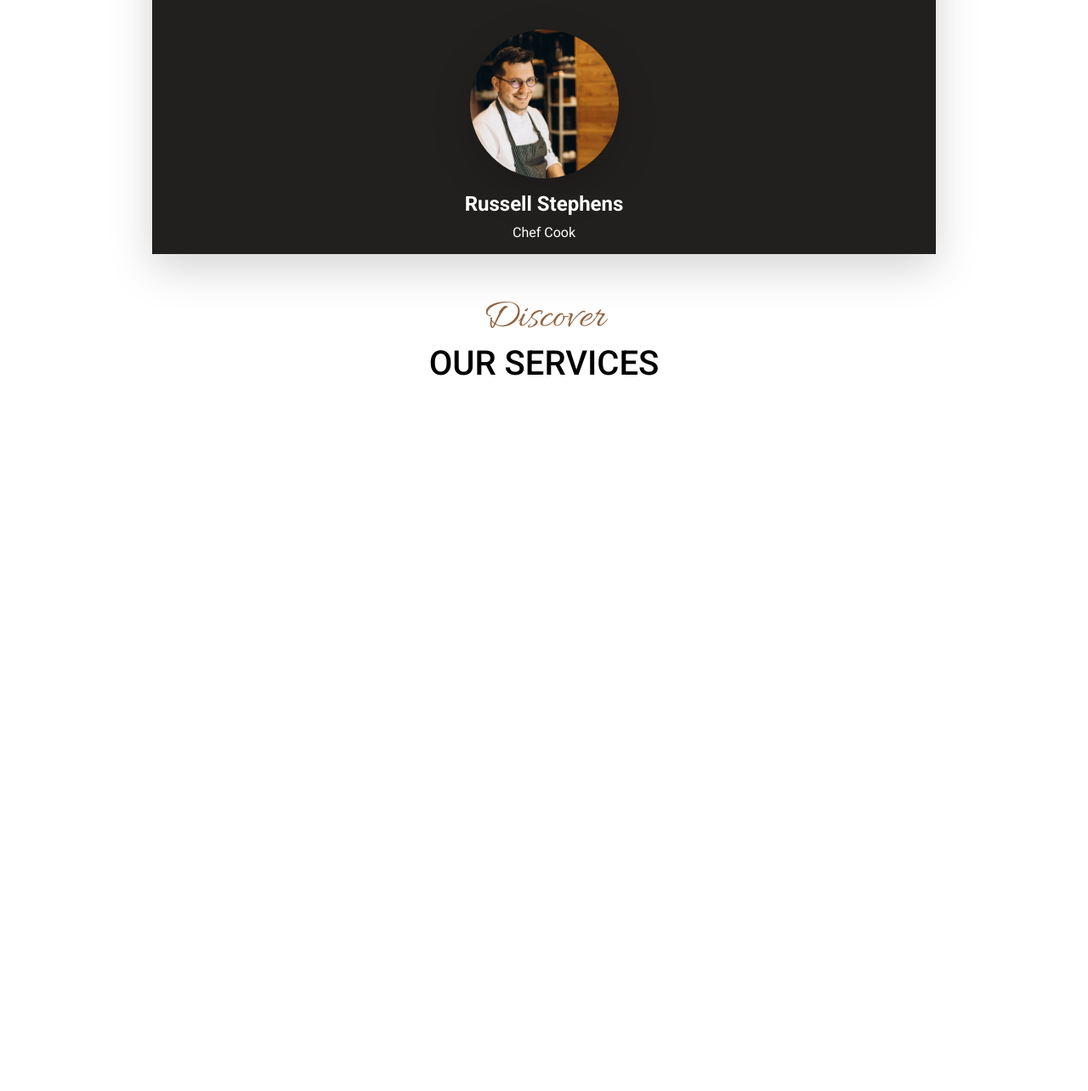
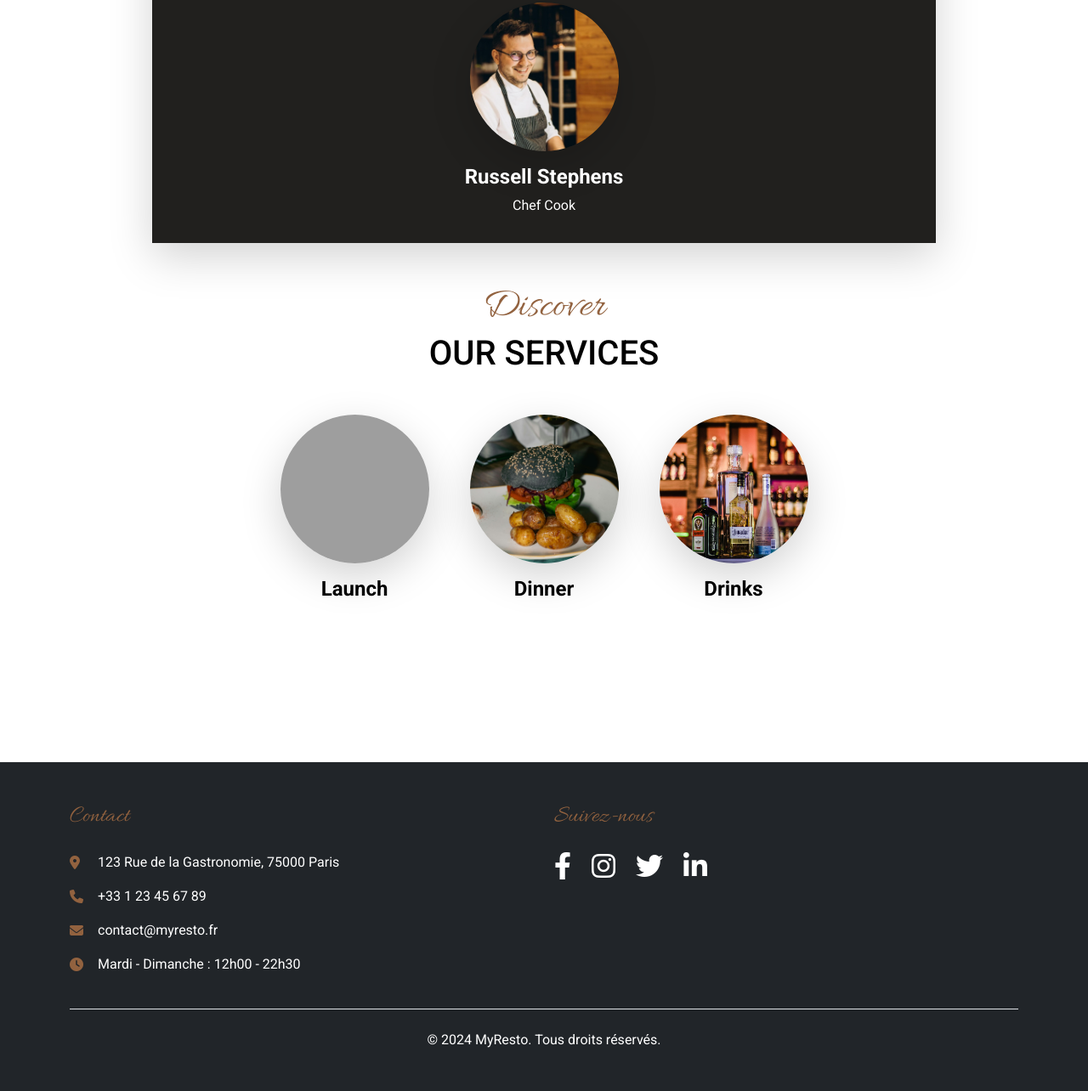
Before and after one commit to MatxCode/MyRestaurant, a plain HTML site: page index.html in a window 1280 px wide. Shown: the part 1103-2387 px from the top of the page at 85% size. Before the commit the page ends 1600 px from the top, so only its background shows below. Drawn offline with nearby package versions, Linux system fonts and the light colour scheme; grey boxes are pictures that could not be loaded.

Commit message:
add footer and finish content-section

```diff
--- a/assets/style/style.css
+++ b/assets/style/style.css
@@ -63,15 +63,53 @@
     font-size: 3rem;
 }
 
+.store-card
+{
+    width: 80%;
+}
+
+.discover-content
+{
+    padding: 4rem;
+    height: 150vh;
+}
+
+/* Footer Styles */
+.text-brown {
+    color: #92623f !important;
+}
+
+.social-link {
+    transition: all 0.3s ease;
+}
+
+.social-link:hover {
+    color: #92623f !important;
+    transform: translateY(-5px);
+}
+
+.social-icons {
+    margin-top: 1rem;
+}
+
+footer ul li {
+    display: flex;
+    align-items: center;
+}
+
+footer ul li i {
+    min-width: 25px;
+}
+
 /* Responsive */
 
 @media screen and (max-width: 768px) {
     .hero-section h2.font-resto {
-        font-size: 2.5rem; /* Taille réduite pour mobile */
+        font-size: 2.5rem;
     }
 
     .hero-section h1.font-roboto {
-        font-size: 3.5rem; /* Taille réduite pour mobile */
+        font-size: 3.5rem;
     }
     .book-button
     {
@@ -82,14 +120,33 @@
     {
         margin-top: -10rem;
     }
+    .discover-content
+    {
+        height: 150vh;
+        padding: 1.5rem;
+    }
+    .img-services
+    {
+        width: 100px;
+        height: 100px;
+    }
+    footer h3 {
+        text-align: center;
+    }
+    footer .social-icons {
+        justify-content: center;
+    }
+    footer ul {
+        text-align: left;
+    }
 }
 
 @media screen and (max-width: 480px) {
     .hero-section h2.font-resto {
-        font-size: 2rem; /* Encore plus petit pour les très petits écrans */
+        font-size: 2rem;
     }
 
     .hero-section h1.font-roboto {
-        font-size: 3rem; /* Encore plus petit pour les très petits écrans */
+        font-size: 3rem;
     }
 }
--- a/index.html
+++ b/index.html
@@ -55,9 +55,9 @@
             </section>
 
             <main>
-                <section class="discover-content d-flex justify-content-around align-items-center flex-column" style="padding: 4rem; height: 100vh">
-                    <div class="store-card shadow-lg" style="width: 80%; height: 80%; background-color: #21201e">
-                        <h2 class="font-resto content-title text-center pt-5">Discover</h2>
+                <section class="discover-content d-flex justify-content-start align-items-center flex-column">
+                    <div class="store-card shadow-lg h-md-50 pb-3" style="background-color: #21201e">
+                        <h2 class="font-resto content-title text-center pt-3">Discover</h2>
                         <h1 class="font-roboto text-white text-center">OUR RESTAURANT</h1>
                         <p class="text-center text-white p-3">
                             Plongez dans l'atmosphère chaleureuse de notre restaurant gastronomique. Venez
@@ -74,12 +74,85 @@
                             </div>
                         </div>
                     </div>
-                    <div class="services-card">
+                    <div class="services-card pb-5">
                         <h2 class="font-resto content-title text-center pt-5 mb-0">Discover</h2>
                         <h1 class="font-roboto text-black text-center mt-0">OUR SERVICES</h1>
+                        <div class="d-flex justify-content-center align-items-center gap-5 mt-5 flex-md-row flex-column">
+                            <div>
+                                <img src="assets/img/img-launch.jpg" alt="chef cuisinier du restaurant"
+                                     class="rounded-circle img-fluid shadow-lg img-services"
+                                     style="width: 175px; height: 175px; object-fit: cover;">
+                                <h4 class="text-black fw-bold text-center mt-3">Launch</h4>
+                            </div>
+                            <div>
+                                <img src="assets/img/img-dinner.jpg" alt="chef cuisinier du restaurant"
+                                     class="rounded-circle img-fluid shadow-lg img-services"
+                                     style="width: 175px; height: 175px; object-fit: cover;">
+                                <h4 class="text-black fw-bold text-center mt-3">Dinner</h4>
+                            </div>
+                            <div>
+                                <img src="assets/img/img-drinks.jpg" alt="chef cuisinier du restaurant"
+                                     class="rounded-circle img-fluid shadow-lg img-services"
+                                     style="width: 175px; height: 175px; object-fit: cover;">
+                                <h4 class="text-black fw-bold text-center mt-3">Drinks</h4>
+                            </div>
+                        </div>
                     </div>
                 </section>
             </main>
+
+            <footer class="bg-dark text-white py-5">
+                <div class="container">
+                    <div class="row">
+                        <!-- Section Contact -->
+                        <div class="col-md-6 mb-4 mb-md-0">
+                            <h3 class="font-resto text-brown mb-4">Contact</h3>
+                            <ul class="list-unstyled">
+                                <li class="mb-3">
+                                    <i class="fas fa-map-marker-alt me-2 text-brown"></i>
+                                    123 Rue de la Gastronomie, 75000 Paris
+                                </li>
+                                <li class="mb-3">
+                                    <i class="fas fa-phone me-2 text-brown"></i>
+                                    +33 1 23 45 67 89
+                                </li>
+                                <li class="mb-3">
+                                    <i class="fas fa-envelope me-2 text-brown"></i>
+                                    contact@myresto.fr
+                                </li>
+                                <li>
+                                    <i class="fas fa-clock me-2 text-brown"></i>
+                                    Mardi - Dimanche : 12h00 - 22h30
+                                </li>
+                            </ul>
+                        </div>
+
+                        <!-- Section Suivez-nous -->
+                        <div class="col-md-6">
+                            <h3 class="font-resto text-brown mb-4">Suivez-nous</h3>
+                            <div class="d-flex gap-4 social-icons">
+                                <a href="#" class="text-white social-link">
+                                    <i class="fab fa-facebook-f fa-2x"></i>
+                                </a>
+                                <a href="#" class="text-white social-link">
+                                    <i class="fab fa-instagram fa-2x"></i>
+                                </a>
+                                <a href="#" class="text-white social-link">
+                                    <i class="fab fa-twitter fa-2x"></i>
+                                </a>
+                                <a href="#" class="text-white social-link">
+                                    <i class="fab fa-linkedin-in fa-2x"></i>
+                                </a>
+                            </div>
+                        </div>
+                    </div>
+
+                    <!-- Copyright -->
+                    <div class="text-center mt-4 pt-4 border-top">
+                        <p class="mb-0">&copy; 2024 MyResto. Tous droits réservés.</p>
+                    </div>
+                </div>
+            </footer>
 
         </body>
         <script src="https://cdn.jsdelivr.net/npm/bootstrap@5.3.3/dist/js/bootstrap.bundle.min.js"
```
Also changed, not shown: assets/img/img-dinner.jpg (added), assets/img/img-drinks.jpg (added).
